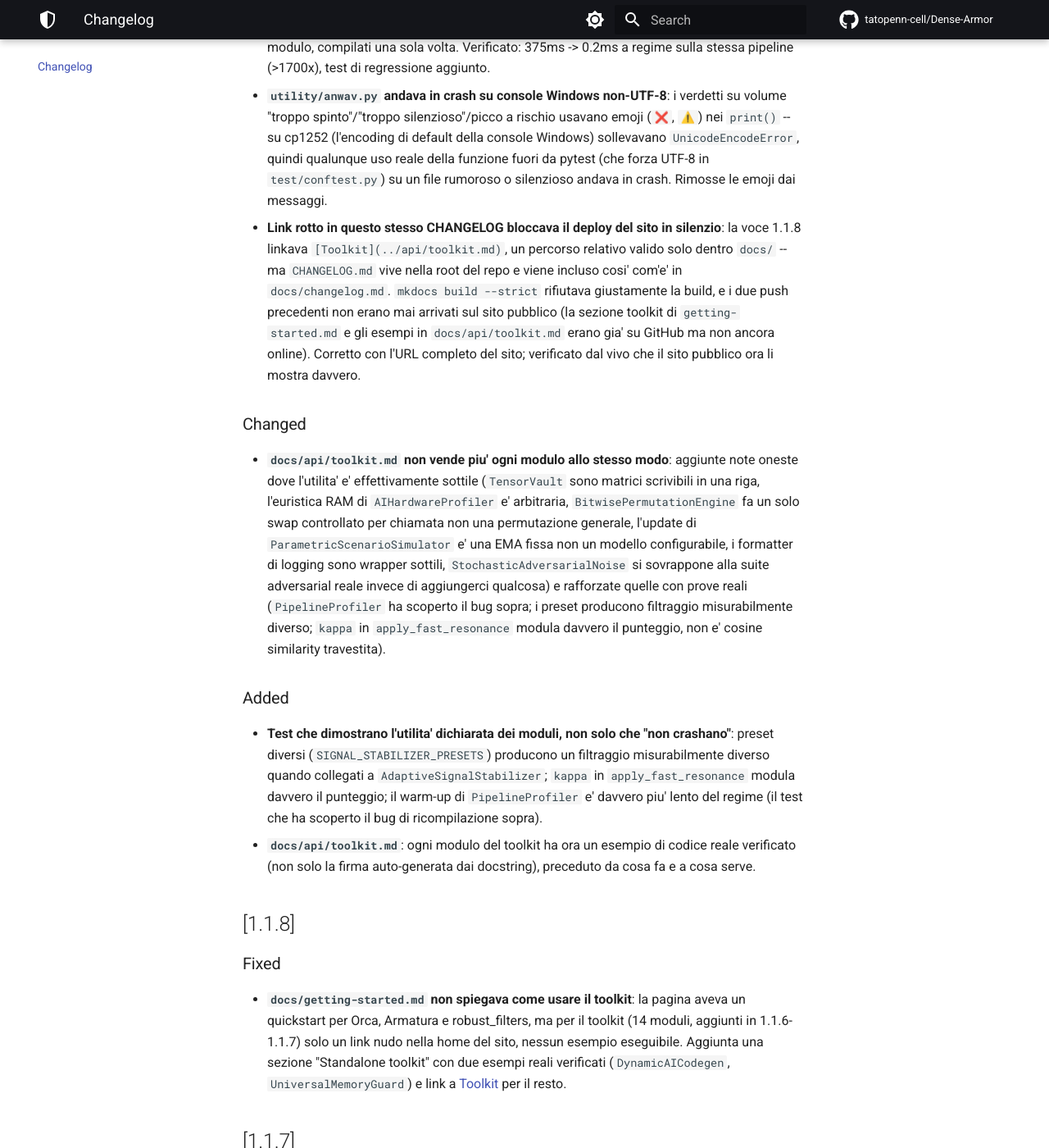
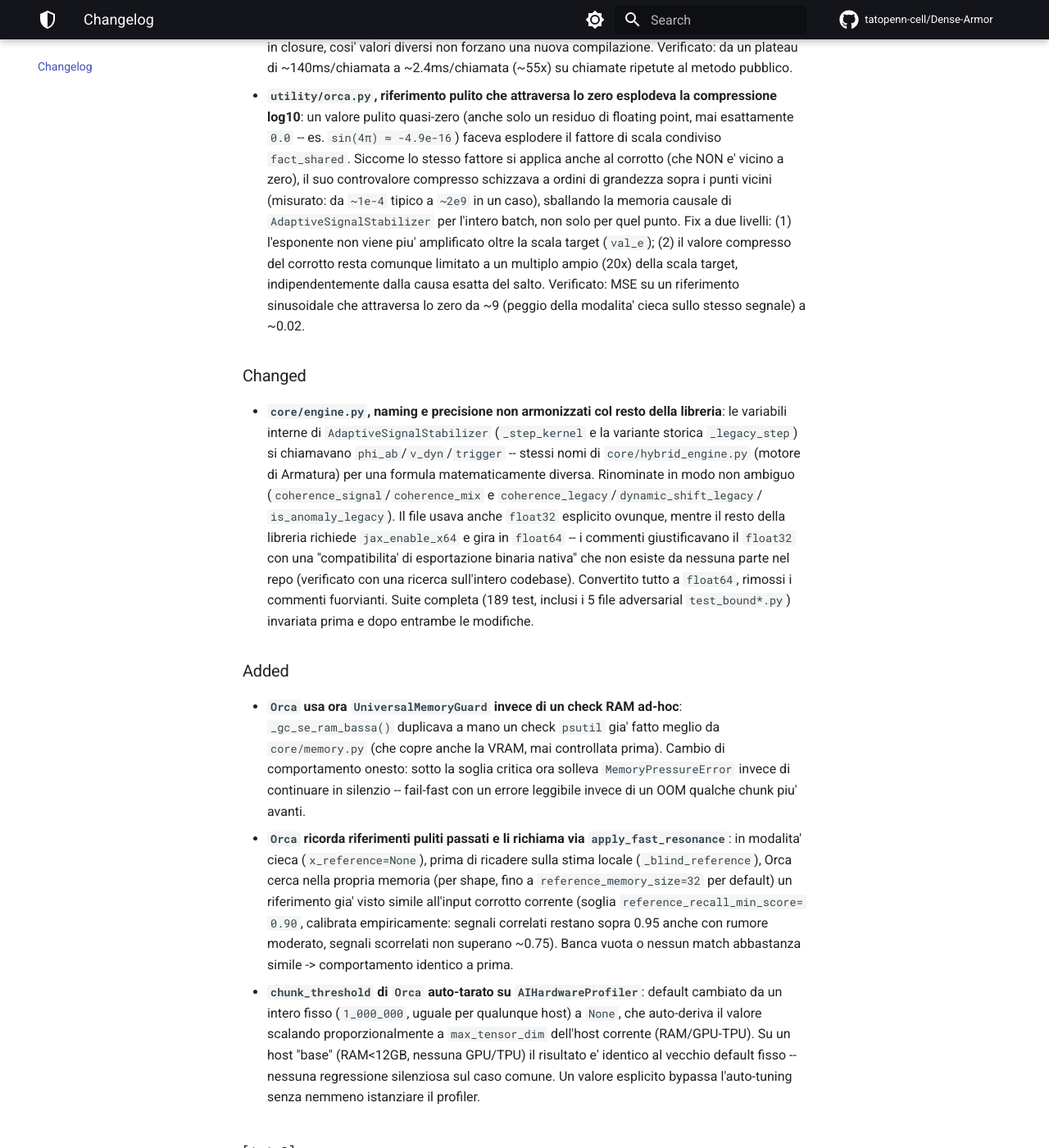
Before and after one commit to tatopenn-cell/Dense-Armor, an MkDocs documentation site: the page built from docs/changelog.md, in a window 1280 px wide and 1400 px high, scrolled down 699 px. Shown: the whole window at 82% size. Built offline with MkDocs 1.6.1 and Material for MkDocs 9.7.7, drawn with Linux system fonts in a browser that asks for light colours; comment, search, counter and statistics services are not loaded; some of the changed text lies outside the part shown.

Commit message:
Fix zero-crossing log10 explosion in Orca's input shield; bump to 1.1.10
A near-zero clean reference (even just a floating-point residual, never
exactly 0.0 -- e.g. sin(4*pi) ~= -4.9e-16) blew up the shared log10
compression scale factor. Since the same factor applies to the corrupted
value too (which isn't near zero), its compressed counterpart spiked to
orders of magnitude above its neighbors, corrupting AdaptiveSignalStabilizer's
causal state for the whole batch, not just that point. Two-part fix: (1)
the exponent is no longer amplified past the target scale (val_e); (2) the
compressed corrupted value is still capped at a generous multiple (20x) of
the target scale regardless of the exact cause. Verified: MSE on a
zero-crossing sine reference from ~9 (worse than blind mode on the same
signal) to ~0.02, regression test added.

Bumps to 1.1.10 and writes a CHANGELOG entry covering everything since
1.1.9: the run_parallel_scenarios recompilation fix, engine.py naming/
precision harmonization, Orca's UniversalMemoryGuard + apply_fast_resonance
+ AIHardwareProfiler integration, and this zero-crossing fix. Full suite:
199/199.

```diff
--- a/CHANGELOG.md
+++ b/CHANGELOG.md
@@ -1,6 +1,64 @@
 # Changelog
 
 Formato basato su [Keep a Changelog](https://keepachangelog.com/it/1.0.0/).
+
+## [1.1.10]
+
+### Fixed
+- **`core/vector.py`, `run_parallel_scenarios` ricompilava ad ogni chiamata**: `jax.jit(jax.vmap(...))`
+  veniva ricostruito DENTRO il metodo ad ogni invocazione -- una nuova closure Python ad ogni
+  chiamata, quindi un nuovo oggetto `jax.jit` la cui cache di compilazione non poteva mai fare
+  hit con la precedente. Il "warm run" restava bloccato a ~130ms invece di scendere ai pochi ms
+  attesi (la diagnosi originale, un report Colab, puntava al cast `np.array` come colpevole --
+  verificato e smentito: il vero costo era la ricompilazione ad ogni chiamata). Fix: motore
+  jit+vmap spostato a livello di modulo, costruito una sola volta; `base_state` passato come
+  argomento tracciato invece che chiuso in closure, cosi' valori diversi non forzano una nuova
+  compilazione. Verificato: da un plateau di ~140ms/chiamata a ~2.4ms/chiamata (~55x) su chiamate
+  ripetute al metodo pubblico.
+- **`utility/orca.py`, riferimento pulito che attraversa lo zero esplodeva la compressione log10**:
+  un valore pulito quasi-zero (anche solo un residuo di floating point, mai esattamente `0.0` --
+  es. `sin(4π) ≈ -4.9e-16`) faceva esplodere il fattore di scala condiviso `fact_shared`. Siccome
+  lo stesso fattore si applica anche al corrotto (che NON e' vicino a zero), il suo controvalore
+  compresso schizzava a ordini di grandezza sopra i punti vicini (misurato: da `~1e-4` tipico a
+  `~2e9` in un caso), sballando la memoria causale di `AdaptiveSignalStabilizer` per l'intero
+  batch, non solo per quel punto. Fix a due livelli: (1) l'esponente non viene piu' amplificato
+  oltre la scala target (`val_e`); (2) il valore compresso del corrotto resta comunque limitato a
+  un multiplo ampio (20x) della scala target, indipendentemente dalla causa esatta del salto.
+  Verificato: MSE su un riferimento sinusoidale che attraversa lo zero da ~9 (peggio della
+  modalita' cieca sullo stesso segnale) a ~0.02.
+
+### Changed
+- **`core/engine.py`, naming e precisione non armonizzati col resto della libreria**: le variabili
+  interne di `AdaptiveSignalStabilizer` (`_step_kernel` e la variante storica `_legacy_step`) si
+  chiamavano `phi_ab`/`v_dyn`/`trigger` -- stessi nomi di `core/hybrid_engine.py` (motore di
+  Armatura) per una formula matematicamente diversa. Rinominate in modo non ambiguo
+  (`coherence_signal`/`coherence_mix` e `coherence_legacy`/`dynamic_shift_legacy`/
+  `is_anomaly_legacy`). Il file usava anche `float32` esplicito ovunque, mentre il resto della
+  libreria richiede `jax_enable_x64` e gira in `float64` -- i commenti giustificavano il
+  `float32` con una "compatibilita' di esportazione binaria nativa" che non esiste da nessuna
+  parte nel repo (verificato con una ricerca sull'intero codebase). Convertito tutto a `float64`,
+  rimossi i commenti fuorvianti. Suite completa (189 test, inclusi i 5 file adversarial
+  `test_bound*.py`) invariata prima e dopo entrambe le modifiche.
+
+### Added
+- **`Orca` usa ora `UniversalMemoryGuard` invece di un check RAM ad-hoc**: `_gc_se_ram_bassa()`
+  duplicava a mano un check `psutil` gia' fatto meglio da `core/memory.py` (che copre anche la
+  VRAM, mai controllata prima). Cambio di comportamento onesto: sotto la soglia critica ora
+  solleva `MemoryPressureError` invece di continuare in silenzio -- fail-fast con un errore
+  leggibile invece di un OOM qualche chunk piu' avanti.
+- **`Orca` ricorda riferimenti puliti passati e li richiama via `apply_fast_resonance`**: in
+  modalita' cieca (`x_reference=None`), prima di ricadere sulla stima locale (`_blind_reference`),
+  Orca cerca nella propria memoria (per shape, fino a `reference_memory_size=32` per default) un
+  riferimento gia' visto simile all'input corrotto corrente (soglia `reference_recall_min_score=
+  0.90`, calibrata empiricamente: segnali correlati restano sopra 0.95 anche con rumore
+  moderato, segnali scorrelati non superano ~0.75). Banca vuota o nessun match abbastanza simile
+  -> comportamento identico a prima.
+- **`chunk_threshold` di `Orca` auto-tarato su `AIHardwareProfiler`**: default cambiato da un
+  intero fisso (`1_000_000`, uguale per qualunque host) a `None`, che auto-deriva il valore
+  scalando proporzionalmente a `max_tensor_dim` dell'host corrente (RAM/GPU-TPU). Su un host
+  "base" (RAM<12GB, nessuna GPU/TPU) il risultato e' identico al vecchio default fisso -- nessuna
+  regressione silenziosa sul caso comune. Un valore esplicito bypassa l'auto-tuning senza nemmeno
+  istanziare il profiler.
 
 ## [1.1.9]
 
--- a/dense_armor/__init__.py
+++ b/dense_armor/__init__.py
@@ -4,7 +4,7 @@ import logging
 
 from .armatura import Armatura
 
-__version__ = "1.1.9"
+__version__ = "1.1.10"
 __all__ = ["Armatura"]
 
 # Nessun handler configurato di default (convenzione standard per librerie):
--- a/pyproject.toml
+++ b/pyproject.toml
@@ -4,7 +4,7 @@ build-backend = "setuptools.build_meta"
 
 [project]
 name = "dense-armor"
-version = "1.1.9"
+version = "1.1.10"
 description = "The wearable AI-safety shield: runtime anomaly damping for any AI signal - NaN-safe, drift-aware, dimension-agnostic, no retraining"
 readme = "README.md"
 license = "BUSL-1.1"
```
Also changed, not shown: README.md (+0 -5 lines), dense_armor/README.md (+1 -1 lines), 2 other files.
